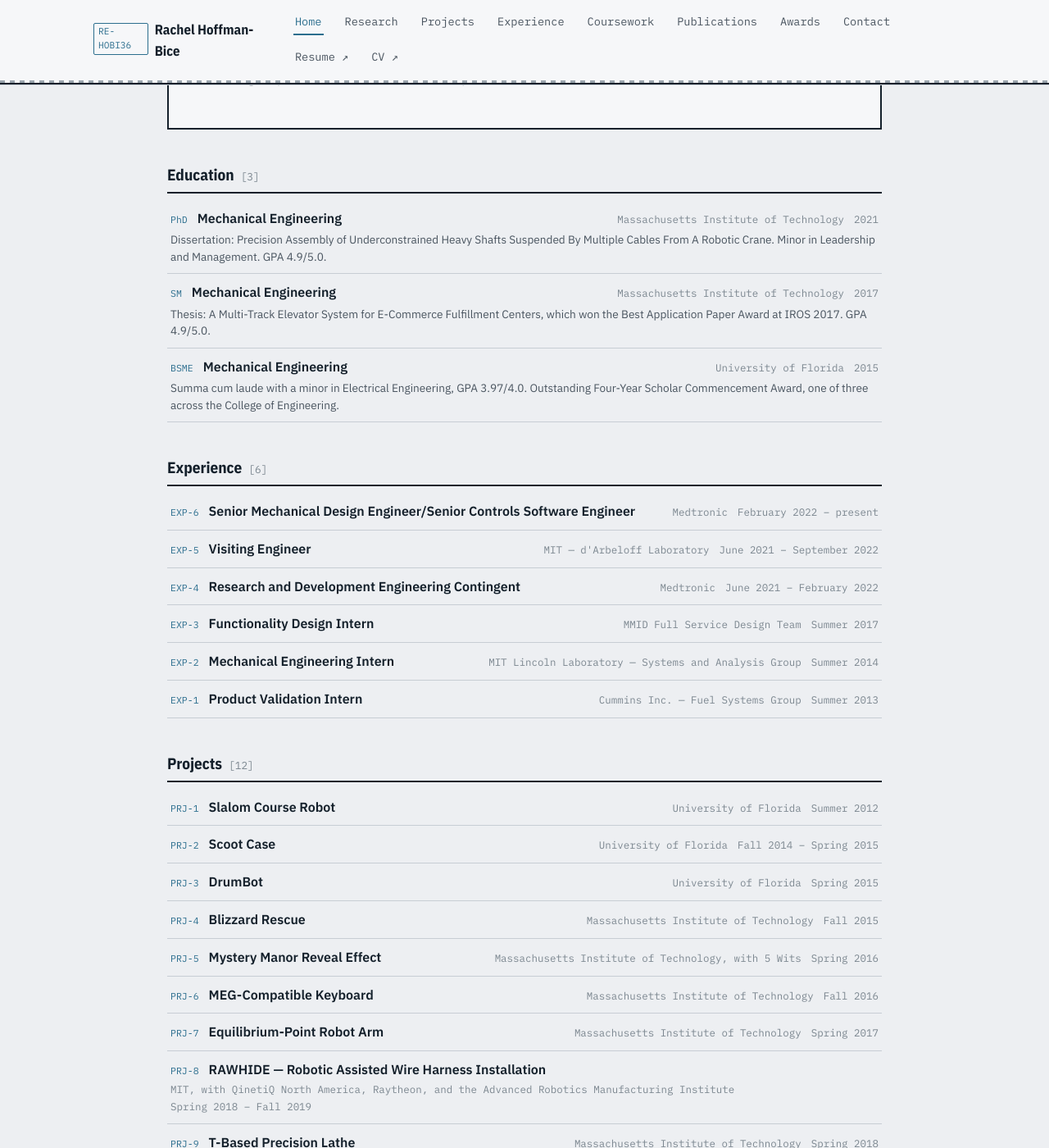
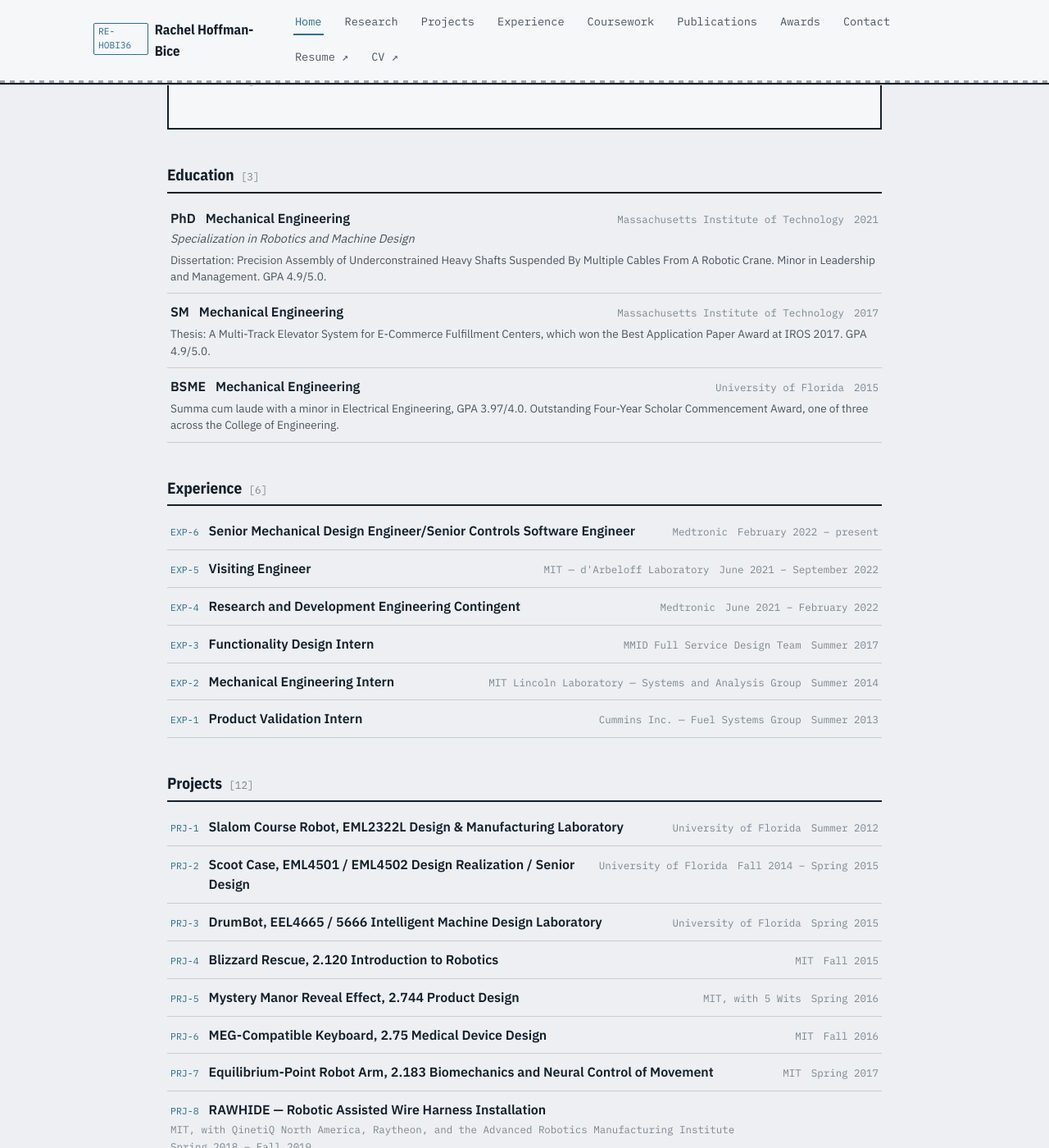
Before and after one commit to hobi362/hobi362.github.io, a Jekyll site: the page built from index.md, in a window 1280 px wide and 1400 px high, scrolled down 904 px. Shown: the whole window at 82% size. Built offline with Jekyll 4.4.1, drawn with Linux system fonts in a browser that asks for light colours; some of the changed text lies outside the part shown.

Commit message:
Home page: degree weight, PhD specialization, class-project titles, drop Coursework
- Education: the degree (PhD / SM / BSME) now renders at the same size and
  weight as the field beside it, instead of as a small mono code.
- PhD gains the subtitle "Specialization in Robotics and Machine Design".
- Projects done for a class read "Project, Course# Course name", and
  "Massachusetts Institute of Technology" is shortened to MIT in that list.
- The Coursework section is removed from the home page; /coursework/ itself is
  unchanged and still linked from the nav.

Co-Authored-By: Claude Opus 5 <noreply@anthropic.com>

```diff
--- a/_data/education.yml
+++ b/_data/education.yml
@@ -3,6 +3,7 @@
   field: "Mechanical Engineering"
   institution: "Massachusetts Institute of Technology"
   year: "2021"
+  specialization: "Specialization in Robotics and Machine Design"
   note: >-
     Dissertation: Precision Assembly of Underconstrained Heavy Shafts Suspended By Multiple
     Cables From A Robotic Crane. Minor in Leadership and Management. GPA 4.9/5.0.
--- a/_layouts/home.html
+++ b/_layouts/home.html
@@ -20,10 +20,11 @@ layout: default
   <ul class="sheet-list">
     {% for e in site.data.education %}
     <li class="sheet-list__row">
-      <span class="sheet-list__code">{{ e.degree }}</span>
+      <span class="sheet-list__degree">{{ e.degree }}</span>
       <span class="sheet-list__title">{{ e.field }}</span>
       <span class="sheet-list__meta">{{ e.institution }}</span>
       <span class="sheet-list__meta sheet-list__meta--period">{{ e.year }}</span>
+      {% if e.specialization %}<p class="sheet-list__subtitle">{{ e.specialization }}</p>{% endif %}
       {% if e.note %}<p class="sheet-list__desc">{{ e.note }}</p>{% endif %}
     </li>
     {% endfor %}
@@ -53,8 +54,9 @@ layout: default
     {% for p in sorted_projects %}
     <li class="sheet-list__row">
       <span class="sheet-list__code">{{ p.doc_type | default: "PRJ" }}-{{ p.order }}</span>
-      <a href="{{ p.url | relative_url }}" class="sheet-list__title">{{ p.title }}</a>
-      <span class="sheet-list__meta">{{ p.org }}</span>
+      {% comment %} Class projects read "Project, Course# Course name". {% endcomment %}
+      <a href="{{ p.url | relative_url }}" class="sheet-list__title">{{ p.title }}{% if p.course %}, {{ p.course | replace: " — ", " " }}{% endif %}</a>
+      <span class="sheet-list__meta">{{ p.org | replace: "Massachusetts Institute of Technology", "MIT" }}</span>
       <span class="sheet-list__meta sheet-list__meta--period">{{ p.period }}</span>
       {% if p.status == "draft" %}<span class="tag tag--pending">PRELIM</span>{% endif %}
     </li>
@@ -76,18 +78,3 @@ layout: default
     {% endfor %}
   </ul>
 </section>
-
-<section class="index-block">
-  {% assign top_courses = site.courses | where_exp: "c", "c.pmd_subpage != true" %}
-  <h2 class="section-heading">Coursework <span class="count">[{{ top_courses.size }}]</span></h2>
-  <ul class="sheet-list sheet-list--compact">
-    {% assign sorted_courses = top_courses | sort: "order" %}
-    {% for c in sorted_courses %}
-    <li class="sheet-list__row">
-      <span class="sheet-list__code">{{ c.course_code | default: "CRS" }}</span>
-      <a href="{{ c.url | relative_url }}" class="sheet-list__title">{{ c.title }}</a>
-      <span class="sheet-list__meta">{{ c.term }}</span>
-    </li>
-    {% endfor %}
-  </ul>
-</section>
--- a/assets/css/style.css
+++ b/assets/css/style.css
@@ -393,6 +393,15 @@ h1, h2, h3, h4 { font-family: var(--sans-cond); font-weight: 700; margin: 0; col
   .sheet-list__thumb { width: 52px; height: 36px; }
 }
 .sheet-list__code { font-family: var(--mono); font-size: 0.72rem; color: var(--accent); flex: 0 0 auto; }
+/* Education rows: the degree reads at the same weight and size as the field beside it. */
+.sheet-list__degree { color: var(--ink); font-weight: 600; flex: 0 0 auto; }
+.sheet-list__subtitle {
+  flex: 1 1 100%;
+  margin: 0;
+  font-size: 0.9rem;
+  font-style: italic;
+  color: var(--ink-soft);
+}
 .sheet-list__title { color: var(--ink); font-weight: 600; flex: 1 1 240px; min-width: 160px; }
 .sheet-list__title:hover { color: var(--accent); }
 .sheet-list__meta { font-family: var(--mono); font-size: 0.78rem; color: var(--ink-faint); flex: 0 0 auto; white-space: nowrap; }
```
